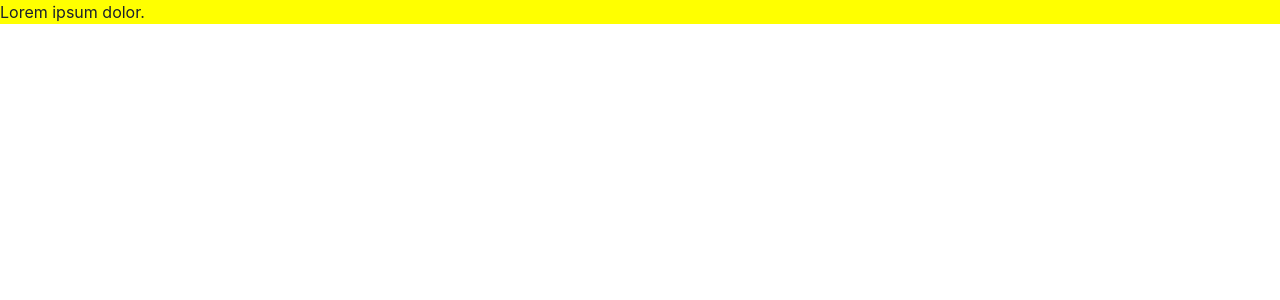
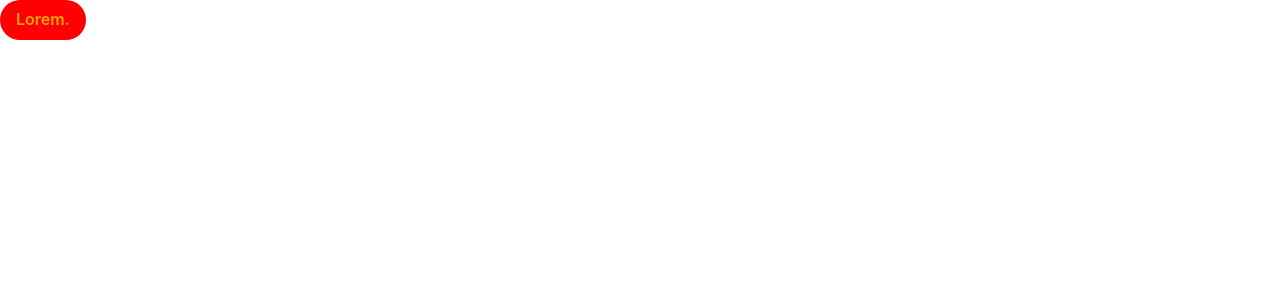
Before and after one commit to JeongHyun-Ha/learn-react, a React (Vite) app: page / in a window 1280 px wide. Shown: the top 300 px of the page. Built offline with nearby package versions, Linux system fonts and the light colour scheme.

Commit message:
Chakra UI
sx: 스타일 덮어쓰기

```diff
--- a/src/App.jsx
+++ b/src/App.jsx
@@ -1,12 +1,15 @@
 import React from "react";
-import { Box, ChakraProvider } from "@chakra-ui/react";
+import { Button, ChakraProvider } from "@chakra-ui/react";
 
 function App(props) {
   return (
     <ChakraProvider>
-      <Box bgColor={"orange"} _hover={{ bgColor: "yellow" }} cursor={"pointer"}>
-        Lorem ipsum dolor.
-      </Box>
+      <Button
+        sx={{ color: "orange", bg: "red", borderRadius: "30px" }}
+        colorScheme={"blue"}
+      >
+        Lorem.
+      </Button>
     </ChakraProvider>
   );
 }
```
